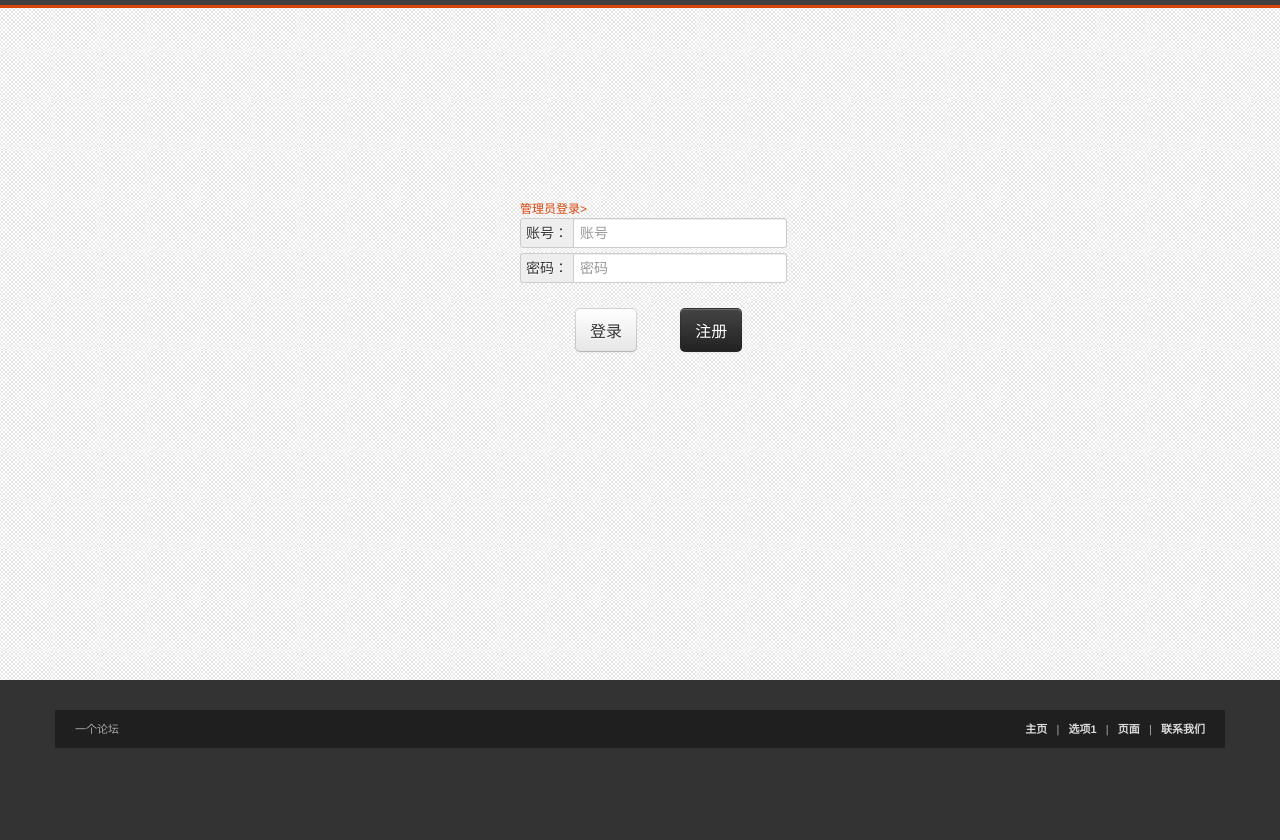
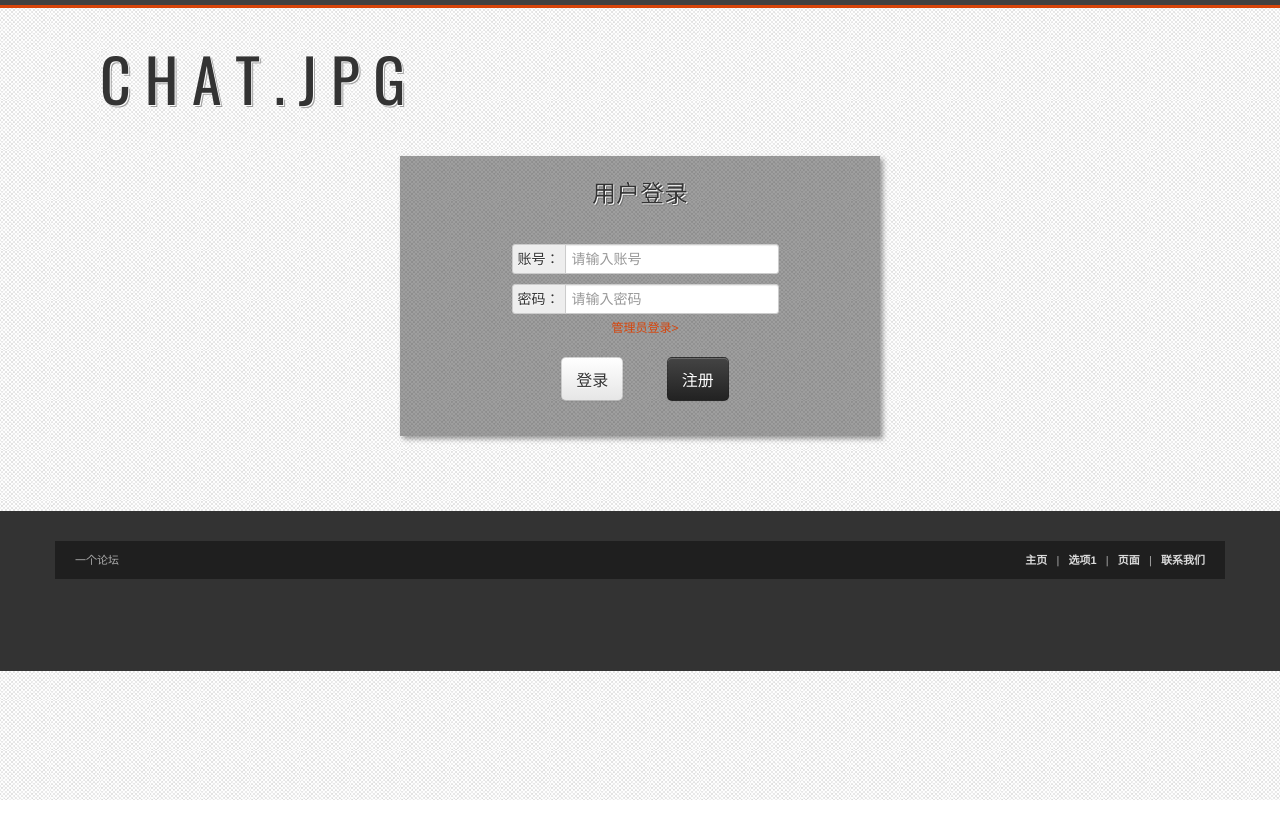
Before and after one commit to zshihang213/chat, a Django app: page /login/ in a window 1280 px wide; the page is wider, and only the part inside the window is pictured. After the commit the page ends 800 px from the top of that part, so only its background shows below. Run offline with Django 3.2, Linux system fonts and the light colour scheme; some libraries are stand-ins or nearby versions.

Commit message:
用户登录界面修改

```diff
--- a/templates/login.html
+++ b/templates/login.html
@@ -67,21 +67,27 @@
 <div class="color-bar-1"></div>
 <div class="color-bar-2 color-bg"></div>
 
-
-<div style="width: 100%;height: 60%;">
-    <div style="width: 300px; height: 100px; margin: 0 auto;margin-top: 15%;margin-bottom: 20%;">
+<div style="position: relative;left: 100px;top: 50px;height: 10px;">
+    <h5 style="font-size: 60px">C h a t . J P G</h5>
+</div>
+<div style="margin-bottom: 75px" >
+<div style="border:0;width: 480px;height: 280px;margin-left: auto;margin-right:auto;margin-top: 128px;text-align: center;background-color: #00000060;box-shadow: 3px 3px 5px #00000060;">
+    <div style="position: relative;top: 15px;">
+        <h3 >用户登录</h3>
+    </div>
+    <div style="width: 300px; height: 100px; margin-top: 10%;margin-bottom: 20%;margin-left: 30px;">
         <div class="span4">
-            <a href="/my-admin">管理员登录></a>
-            <div class="input-prepend" style="width: 300px;">
+            <div class="input-prepend" style="margin: 0 auto;margin-bottom: 10px;">
                 <span class="add-on">账号：</span><input style="width: 200px" class="span2" id="uid"
                                                       size="16" type="text"
-                                                      placeholder="账号">
+                                                      placeholder="请输入账号">
             </div>
             <div class="input-prepend">
                 <span class="add-on">密码：</span><input style="width: 200px" class="span2" id="pwd"
                                                       size="16" type="password"
-                                                      placeholder="密码">
+                                                      placeholder="请输入密码">
             </div>
+            <a href="/my-admin">管理员登录></a>
             <div style="width: 300px;padding: 20px;margin: 0 auto;">
                 <button id="login-button" style="margin-right: 20px;margin-left: 20px;" class="btn btn-large" type="submit">登录
                 </button>
@@ -89,9 +95,9 @@
                         type="submit">注册
                 </button>
             </div>
-
         </div>
     </div>
+</div>
 </div>
 
 
```
